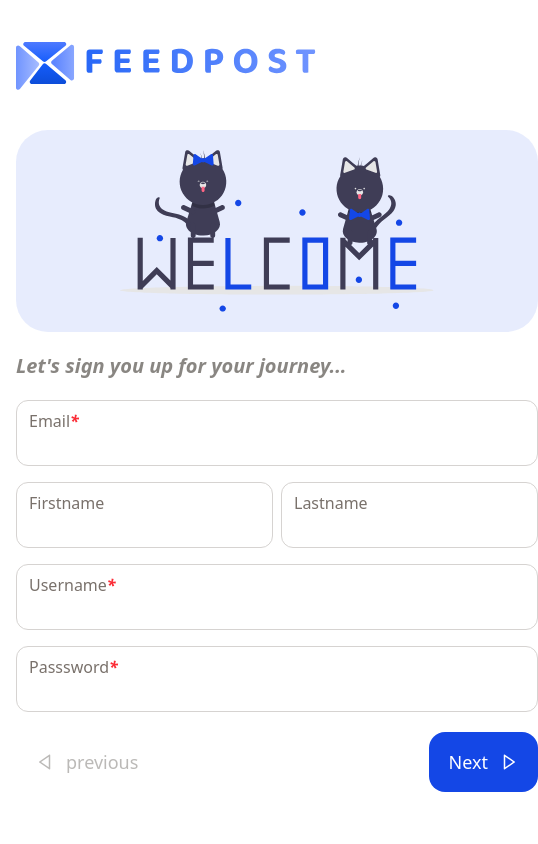
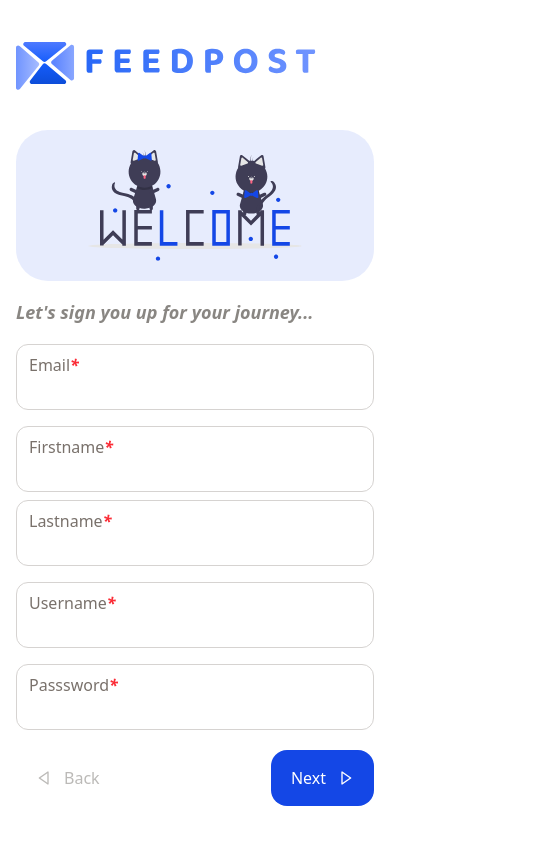
Before and after one commit to Mrweb-devpro/feedpost, a Next.js app in the folder frontend/: page /signup in a window 390 px wide. Shown: the whole page, 538 px wide, since content can reach past the window. Built offline with nearby package versions, Linux system fonts and the light colour scheme.

Commit message:
CLIENT:- made some changes to the signup ui

```diff
--- a/frontend/src/app/(auth)/signup/page.tsx
+++ b/frontend/src/app/(auth)/signup/page.tsx
@@ -4,6 +4,7 @@ import AuthInput from "@/components/inputs/AuthInput";
 import Logo from "@/components/Logo";
 import { useSignupData } from "@/hooks/useSignupData";
 import {
+  Check,
   Ellipsis,
   HandCoins,
   Hash,
@@ -55,11 +56,11 @@ export default function SignupPage() {
     mutateSignup(signupData);
   }
   return (
-    <section className="min-h-screen items-center p-4 flex gap-10 md:flex-row flex-col">
+    <section className="min-h-screen w-screen items-center p-4 flex gap-10 md:flex-row flex-col">
       <div className="md:block hidden">
         <AuthImage />
       </div>
-      <form className="space-y-5 mx-auto" onSubmit={handleSubmit}>
+      <form className="space-y-5 mx-auto w-full" onSubmit={handleSubmit}>
         <Logo />
         <span className="md:hidden block">
           <AuthImage />
@@ -67,7 +68,7 @@ export default function SignupPage() {
         {
           [
             <>
-              <h1 className="text-xl font-semibold italic text-stone-600/70">
+              <h1 className="text-lg/tight font-semibold italic text-stone-600/70">
                 {"Let's"} sign you up for your journey...
               </h1>
               <div className="flex flex-col gap-4">
@@ -78,14 +79,16 @@ export default function SignupPage() {
                   type="email"
                   {...handleValueChange("email")}
                 />
-                <span className="flex gap-2">
+                <span className="flex gap-2 flex-col md:flex-row">
                   <AuthInput
                     name="firstname"
                     id="firstname"
+                    required
                     {...handleValueChange("firstname")}
                   />
                   <AuthInput
                     name="lastname"
+                    required
                     id="lastname"
                     {...handleValueChange("lastname")}
                   />
@@ -154,20 +157,27 @@ export default function SignupPage() {
         }
 
         <i className="text-red-500 text-2xl">{}</i>
-        <span className="flex gap-2 w-full justify-between">
+        <span className="flex gap-2 w-full justify-between flex-wrap text-base">
           <button
             type="button"
-            className="p-2 text-stone-600 flex items-center gap-3 py-4  text-lg rounded-2xl px-5 disabled:opacity-40 hover:bg-blue-100 hover:text-stone-800"
+            className="p-2 text-stone-600 flex items-center gap-3 py-4   rounded-2xl px-5 disabled:opacity-40 hover:bg-blue-100 hover:text-stone-800"
             disabled={page === 0}
             onClick={() => handleTogglePage(-1)}
           >
-            <BiLeftArrow /> previous
+            <BiLeftArrow /> Back
           </button>
           <button
             type="submit"
-            className="p-2 text-white bg-blue-700 flex py-4  items-center gap-3 text-lg rounded-2xl px-5 "
+            className="p-2 text-white bg-blue-700 flex py-4  items-center gap-3  rounded-2xl px-5 "
           >
-            {isMaxPageIndx ? "Complete Signup" : "Next"}
+            {isMaxPageIndx ? (
+              <>
+                <Check />
+                Complete Signup
+              </>
+            ) : (
+              "Next"
+            )}
             {isMaxPageIndx || <BiRightArrow />}
           </button>
         </span>
```
Also changed, not shown: 1 other file (tests, documents, lock files or other folders).
